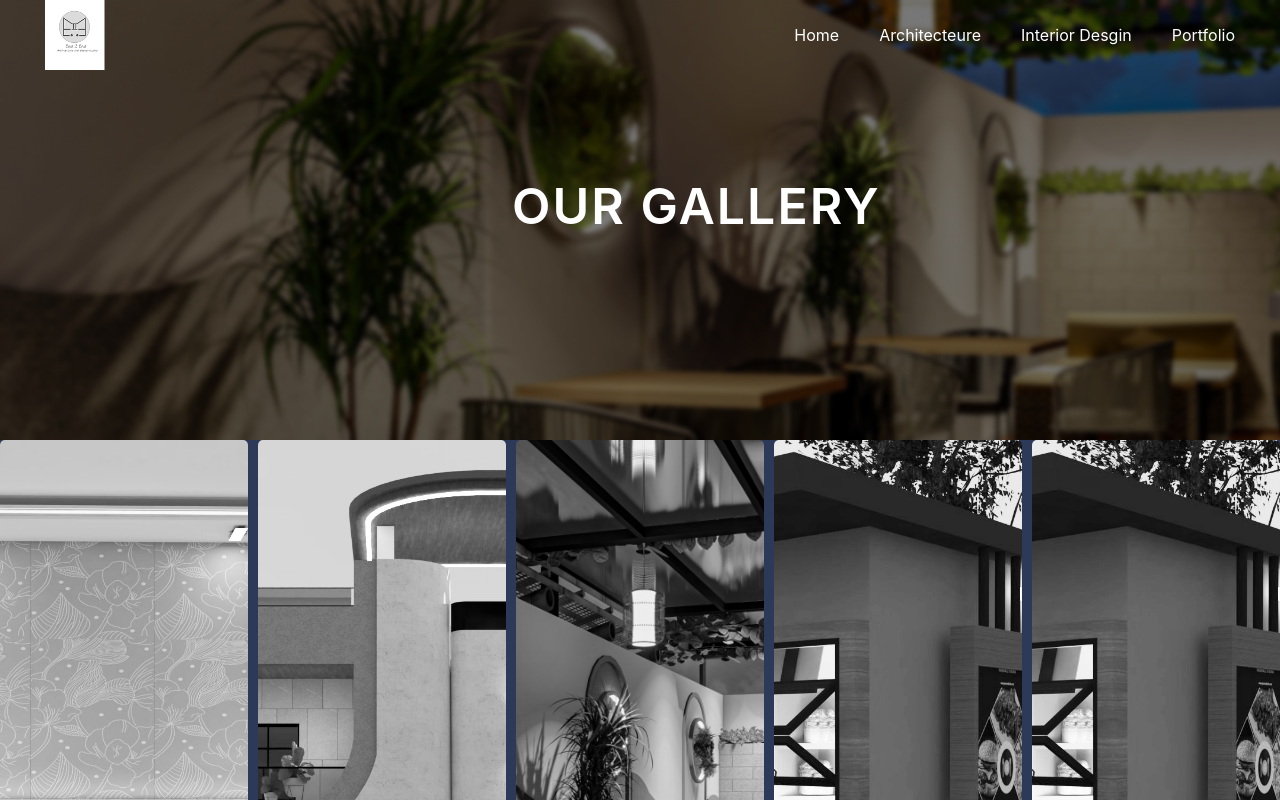
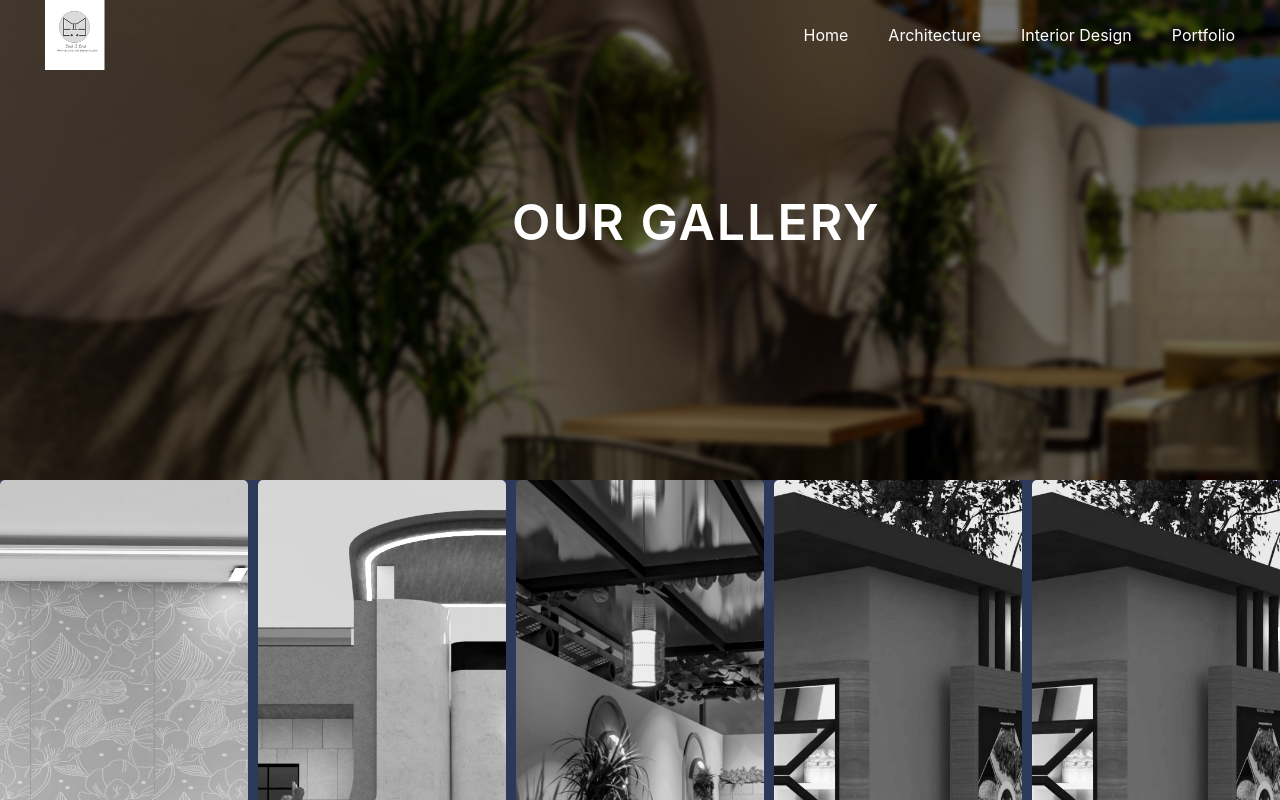
Before and after one commit to A-Rahman-19/End2End-architecture, a React (Create React App) app in the folder end2endarch/: page /portfolio in a window 1280 px wide. Shown: the top 800 px of the page. Built offline with nearby package versions, Linux system fonts and the light colour scheme.

Commit message:
spelling Corrections

```diff
--- a/end2endarch/src/Components/header.js
+++ b/end2endarch/src/Components/header.js
@@ -10,8 +10,8 @@ function Header() {
       />
       <ul className="nav-as">
         <li><a href="/" className="as skills-a">Home</a></li>
-        <li><a href="/architecture" className="as contact-a">Architecteure</a></li>
-        <li><a href="/interior-design" className="as contact-a">Interior Desgin</a></li>
+        <li><a href="/architecture" className="as contact-a">Architecture</a></li>
+        <li><a href="/interior-design" className="as contact-a">Interior Design</a></li>
         <li><a href="/portfolio" className="as contact-a">Portfolio</a></li>
       </ul>
     </div>
--- a/end2endarch/src/Styles/portfolio.css
+++ b/end2endarch/src/Styles/portfolio.css
@@ -1,5 +1,5 @@
 .portfolio-lnd-img {
-  height: 55vh;
+  height: 60vh;
   width: 100%;
   overflow: hidden;
   position: relative;
```
